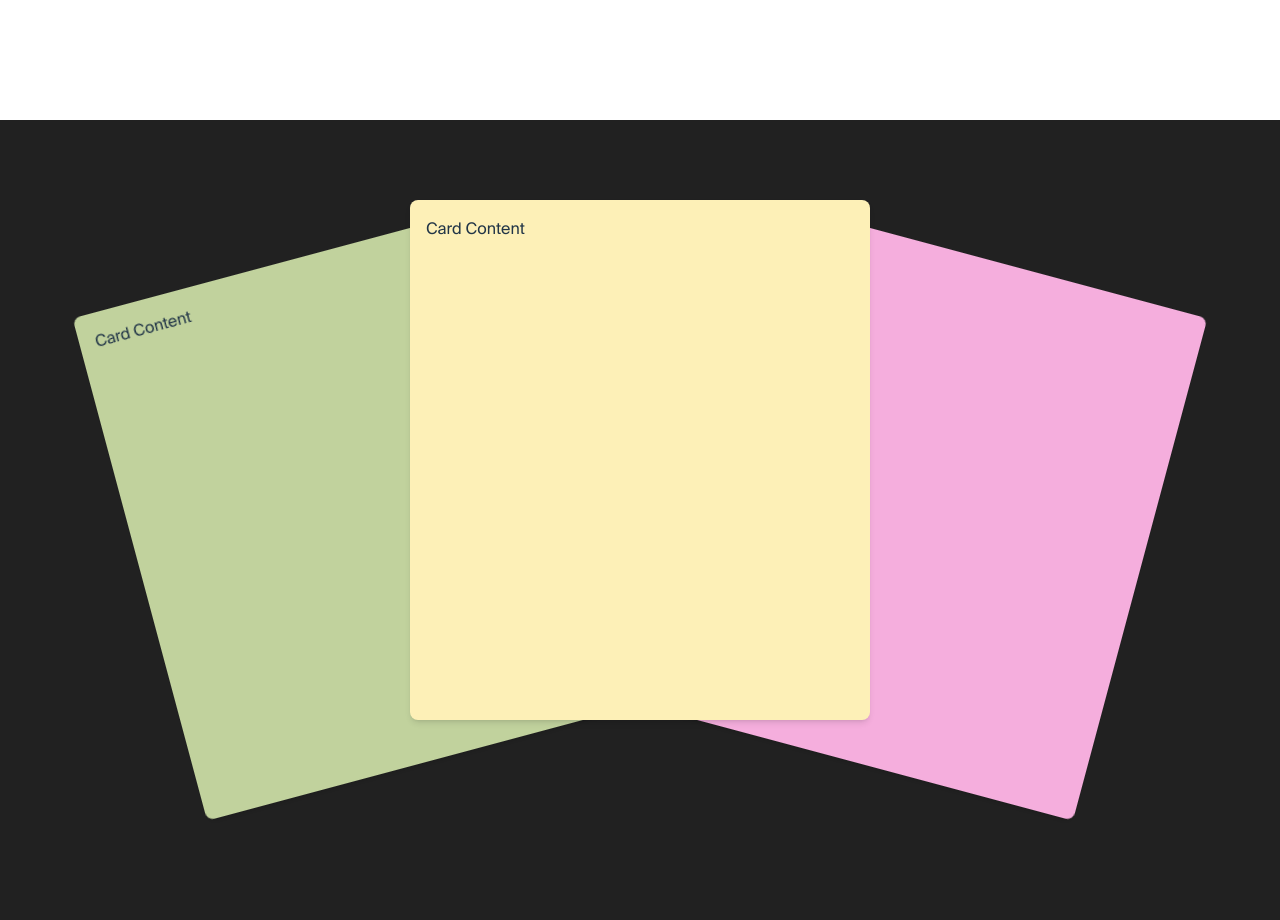
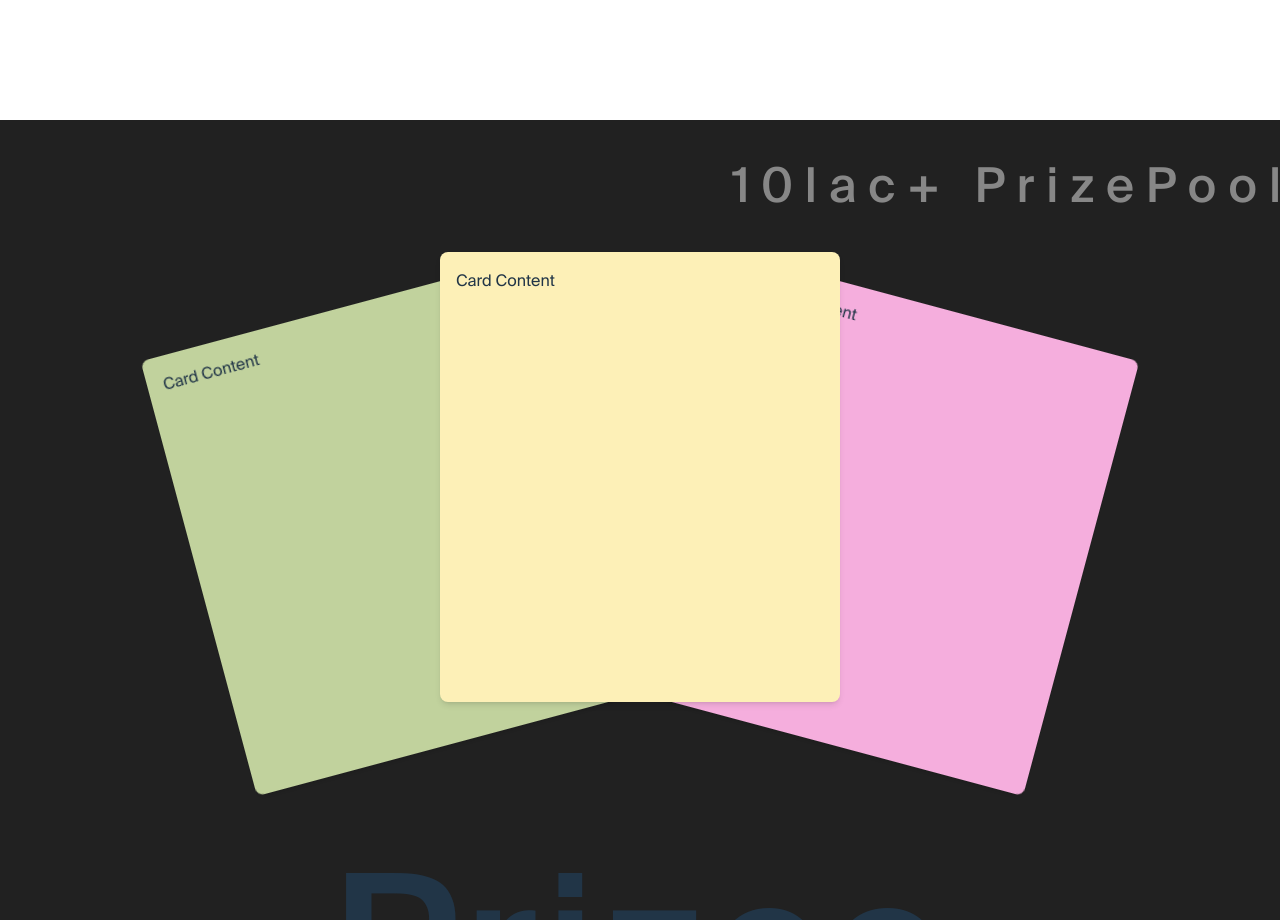
Before and after one commit to aitoss/Innerve8, a React (Vite) app: page / in a window 1280 px wide. Shown: the part 680-1600 px from the top of the page. Built offline with nearby package versions, Linux system fonts and the light colour scheme.

Commit message:
prize section components

```diff
--- a/src/Pages/prize.jsx
+++ b/src/Pages/prize.jsx
@@ -3,17 +3,35 @@ import { motion } from "framer-motion";
 
 const Prize = () => {
     return (
-    <div className="w-screen flex justify-center items-center bg-[#212121] h-screen">
+        <div className="relative w-screen bg-[#212121] h-screen overflow-hidden">
+            <DummyBanner />
+            <div className="w-screen pt-40 flex-col items-center h-full">
                 <StackedCards />
+                <Heading />
+            </div>
+        </div>
+    );
+};
+
+const DummyBanner = () => {
+    return (
+        <div className=" absolute top-10 left-0 right-0 overflow-hidden">
+            <motion.div
+                animate={{ x: "100%" }}
+                transition={{ repeat: Infinity, duration: 10, ease: "linear" }}
+                className="text-[#878787] text-5xl font-medium tracking-[12px]"
+            >
+                10lac+ PrizePool
+            </motion.div>
         </div>
     );
 };
 
 const StackedCards = () => {
     return (
-    <div className="flex justify-center items-center">
+        <div className="flex py-6 justify-center items-center">
             <motion.div
-        whileHover={{ y: 0, x:-300, rotate: 0 }}
+                whileHover={{ y: -35, x: -300, rotate: 0 }}
                 initial={{ rotate: -15, y: -10, x: -40 }}
                 className="m-2 relative z-2"
             >
@@ -29,7 +47,7 @@ const StackedCards = () => {
             </motion.div>
 
             <motion.div
-        whileHover={{ y: 0, x:300, rotate: 0 }}
+                whileHover={{ y: -35, x: 300, rotate: 0 }}
                 initial={{ rotate: 15, y: -10, x: 40 }}
                 className="m-2 relative z-2"
             >
@@ -39,11 +57,24 @@ const StackedCards = () => {
     );
 };
 
+const Heading = () => {
+    return (
+        <div className="text-center tracking-[8px] font-medium text-[200px] sticky -z-1 text-gradient-to-b from-white via-white to-[rgba(55, 47, 47, 0.5)]">
+            <motion.div
+                className=""
+            >
+                Prizes
+            </motion.div>
+        </div>
+    );
+};
+
+
 const Card = ({ color }) => {
     return (
         <motion.div
             whileHover={{ scale: 1.1 }}
-      className={`w-[460px] h-[520px] ${color} rounded-lg p-4 shadow-md cursor-pointer transition-transform duration-300 ease-in-out`}
+            className={`w-[400px] h-[450px] ${color} rounded-lg p-4 shadow-md cursor-pointer transition-transform duration-100 ease-in-out`}
         >
             Card Content
         </motion.div>
```
Lines whose indentation alone changed are shown as unchanged.
